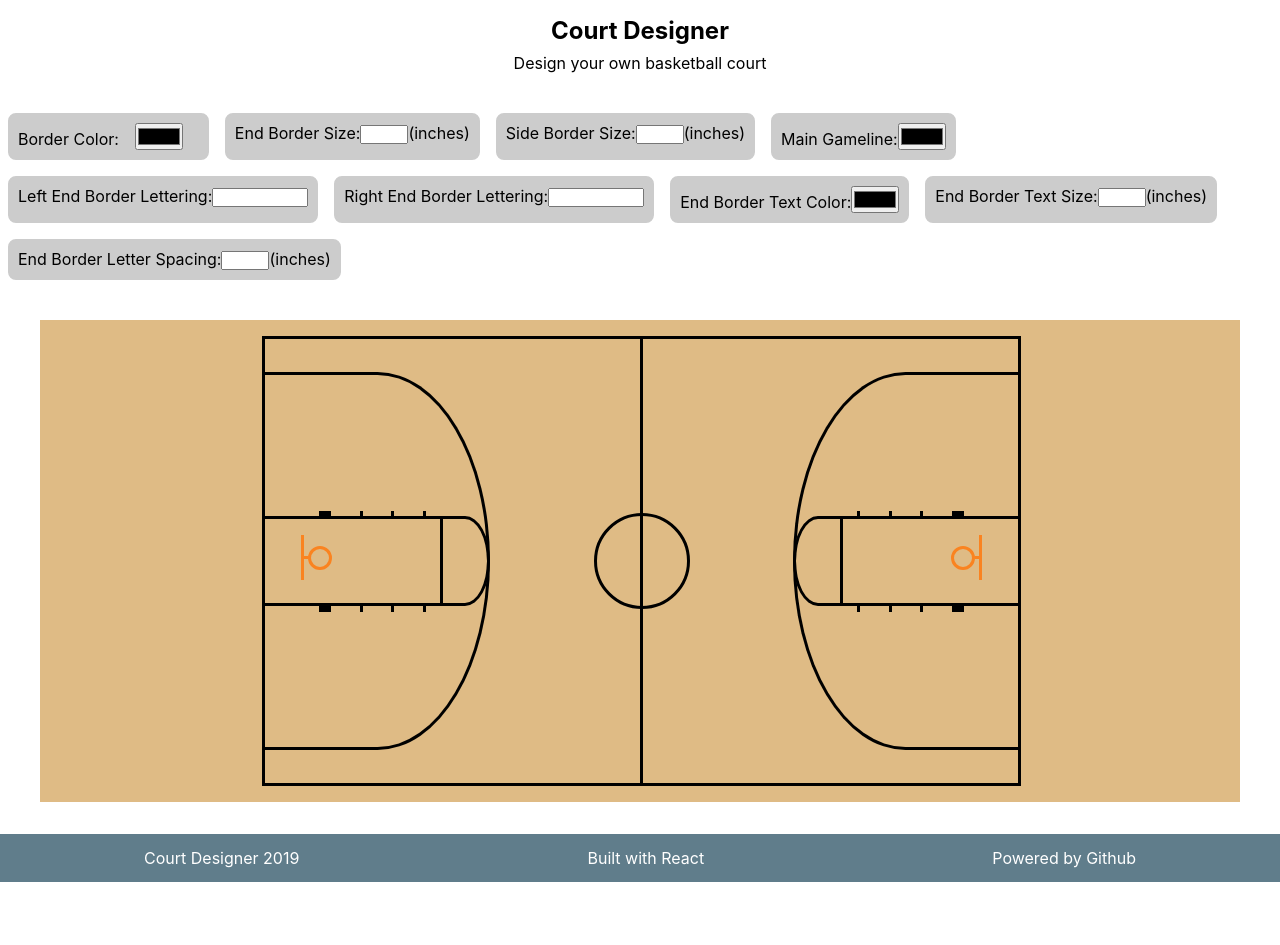
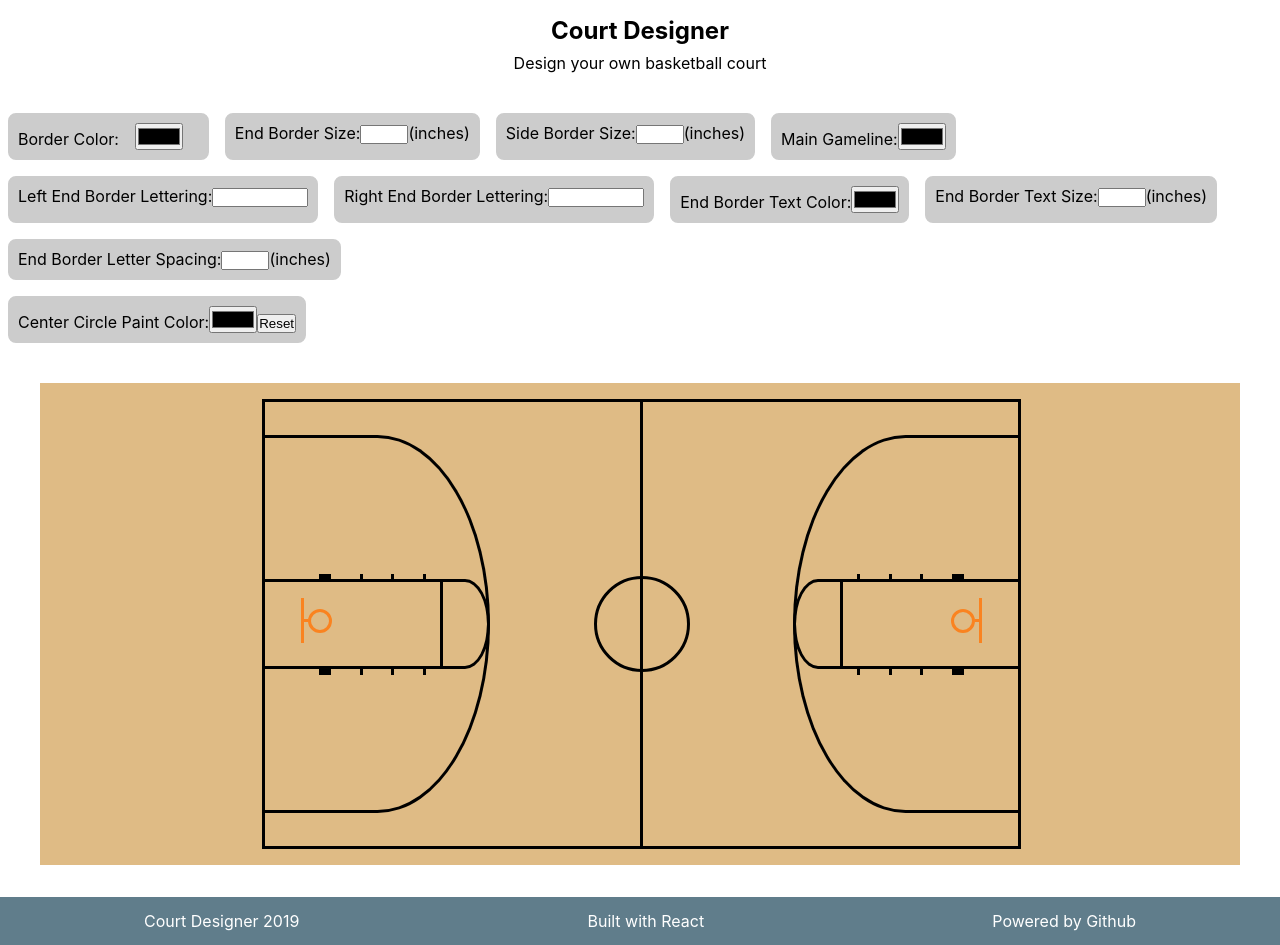
Before and after one commit to jbratcher/court-designer, a React (Create React App) app: page / in a window 1280 px wide. Before the commit the page ends 882 px from the top, so only its background shows below. Built offline with nearby package versions, Linux system fonts and the light colour scheme.

Commit message:
feat: center circle fill color input and logic

```diff
--- a/src/App.js
+++ b/src/App.js
@@ -11,6 +11,7 @@ class App extends Component {
       borderColor: "black",
       borderEndSize: 0,
       borderSideSize: 0,
+      centerCircleBgColor: "transparent",
       endBorderLetterSpacing: 0,
       endBorderTextColor: "white",
       endBorderTextSize: 48,
@@ -32,12 +33,20 @@ class App extends Component {
     console.log(e.target.value);
   }
 
+  handleReset = e => {
+    this.setState({
+      centerCircleBgColor: "transparent"
+    });
+    console.log("Reset color to clear");
+  }
+
   render() {
 
     const {
       borderColor,
       borderEndSize,
       borderSideSize,
+      centerCircleBgColor,
       endBorderLetterSpacing,
       endBorderTextColor,
       endBorderTextSize,
@@ -203,6 +212,32 @@ class App extends Component {
 
             </ul>
 
+            <ul className="menuNavList">
+
+              <li className="menuNavListItem">
+
+                <label>Center Circle Paint Color:
+                  <input
+                    className="centerCircleBgColor"
+                    name="centerCircleBgColor"
+                    onChange={this.handleInputChange}
+                    type="color">
+                  </input>
+                </label>
+
+                <button
+                  className="centerCirlceResetColor"
+                  name="centerCirlceResetColor"
+                  type="button"
+                  onClick={this.handleReset}
+                >
+                  Reset
+                </button>
+
+              </li>
+
+            </ul>
+
           </nav>
 
         </section>
@@ -211,6 +246,7 @@ class App extends Component {
           borderColor={borderColor}
           borderEndSize={borderEndSize}
           borderSideSize={borderSideSize}
+          centerCircleBgColor={centerCircleBgColor}
           endBorderLetterSpacing={endBorderLetterSpacing}
           endBorderTextColor={endBorderTextColor}
           endBorderTextSize={endBorderTextSize}
--- a/src/App.scss
+++ b/src/App.scss
@@ -73,8 +73,7 @@ ul {
 
 .gym {
   background: #DFBB85;
-  min-width: 1200px;
-  max-width: 90vw;
+  width: 1200px;
   position: relative;
 }
 
@@ -97,7 +96,7 @@ ul {
 
 .rightEndBorderLettering {
   position: absolute;
-  right: 225px;
+  right: 223px;
   top: 10px;
   bottom: 0;
 
@@ -236,6 +235,7 @@ ul {
 }
 
 .centerCircle {
+  background: magenta;
   border: 3px solid black;
   border-radius: 50%;
   min-width: 6rem;
--- a/src/Court.js
+++ b/src/Court.js
@@ -8,6 +8,7 @@ class Court extends Component {
       borderColor,
       borderEndSize,
       borderSideSize,
+      centerCircleBgColor,
       endBorderLetterSpacing,
       endBorderTextColor,
       endBorderTextSize,
@@ -43,20 +44,6 @@ class Court extends Component {
                   }}
                 >
                   {leftEndBorderText}
-                </span>
-
-            </section>
-
-            <section className="rightEndBorderLettering center">
-
-                <span
-                  style={{
-                    color: endBorderTextColor,
-                    fontSize: `${endBorderTextSize}px`,
-                    letterSpacing: `${endBorderLetterSpacing}px`
-                  }}
-                >
-                  {rightEndBorderText}
                 </span>
 
             </section>
@@ -162,7 +149,10 @@ class Court extends Component {
 
                   <section
                     className="centerCircle center"
-                    style={{borderColor: mainGameLineColor}}
+                    style={{
+                      background: centerCircleBgColor,
+                      borderColor: mainGameLineColor
+                    }}
                   >
 
                   </section>
@@ -260,6 +250,20 @@ class Court extends Component {
 
           </section>
 
+          <section className="rightEndBorderLettering center">
+
+            <span
+              style={{
+                color: endBorderTextColor,
+                fontSize: `${endBorderTextSize}px`,
+                letterSpacing: `${endBorderLetterSpacing}px`
+              }}
+            >
+              {rightEndBorderText}
+            </span>
+
+          </section>
+
         </section>
 
       </section>
```
